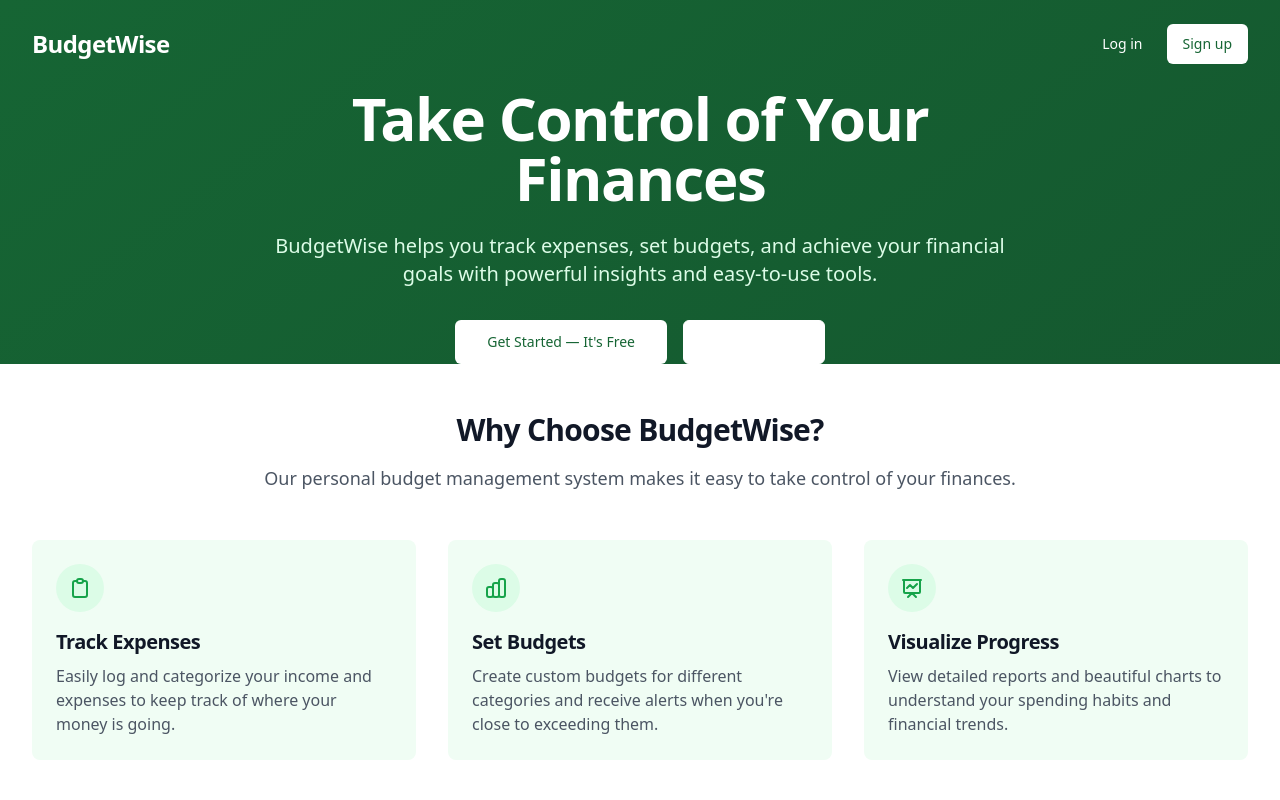
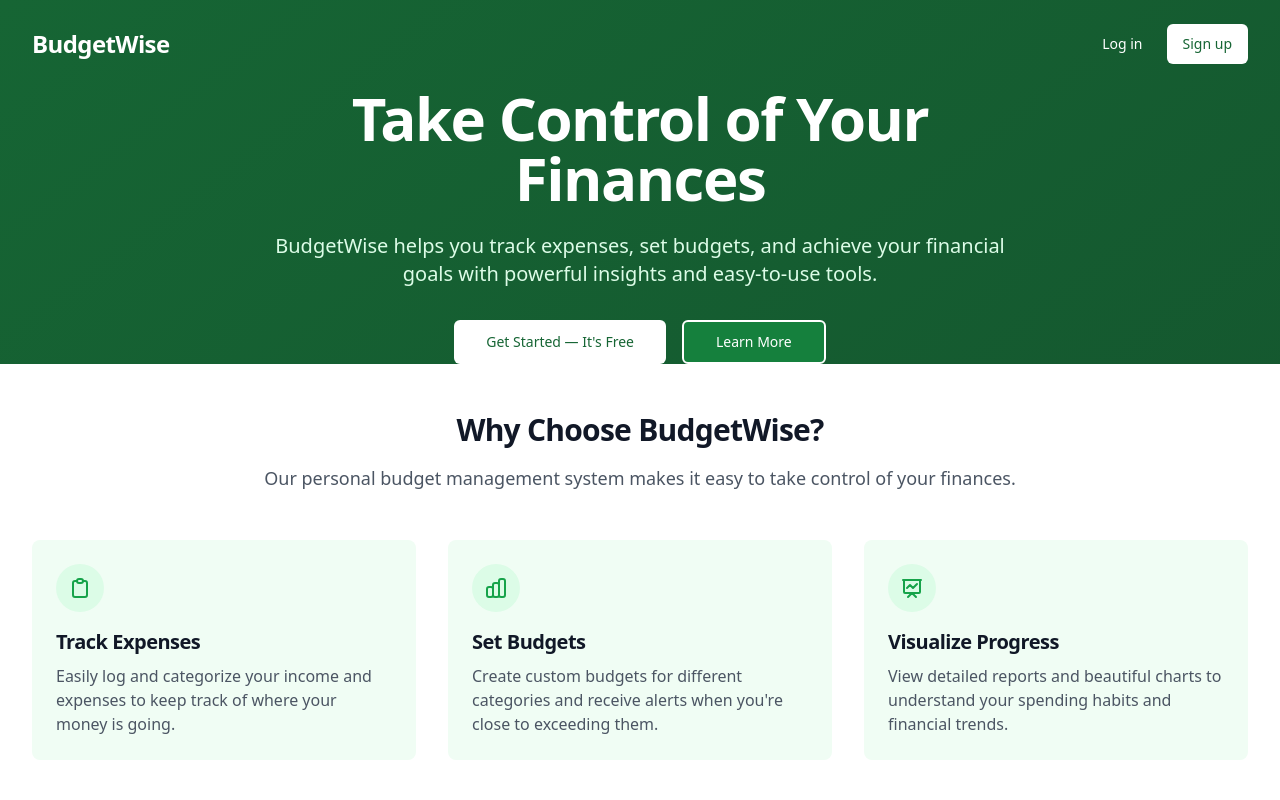
Before and after one commit to Guneev15/pocket-wise-finance-tracker, a React (Vite) app: page / in a window 1280 px wide. Shown: the top 800 px of the page. Built offline with nearby package versions, Linux system fonts and the light colour scheme.

Commit message:
Fix: Learn More button visibility
Only show the "Learn More" button on hover.

```diff
--- a/src/pages/Index.tsx
+++ b/src/pages/Index.tsx
@@ -37,9 +37,13 @@ export default function Index() {
             <Button size="lg" className="bg-white text-budget-green-800 hover:bg-gray-100" onClick={() => navigate("/signup")}>
               Get Started — It's Free
             </Button>
-            <Button size="lg" variant="outline" className="text-white border-white hover:bg-budget-green-700" onClick={() => document.getElementById('features')?.scrollIntoView({
-            behavior: 'smooth'
-          })}>
+            <Button
+              size="lg"
+              className="bg-budget-green-700 text-white border-2 border-white hover:bg-budget-green-600"
+              onClick={() => document.getElementById('features')?.scrollIntoView({
+                behavior: 'smooth'
+              })}
+            >
               Learn More
             </Button>
           </div>
```
